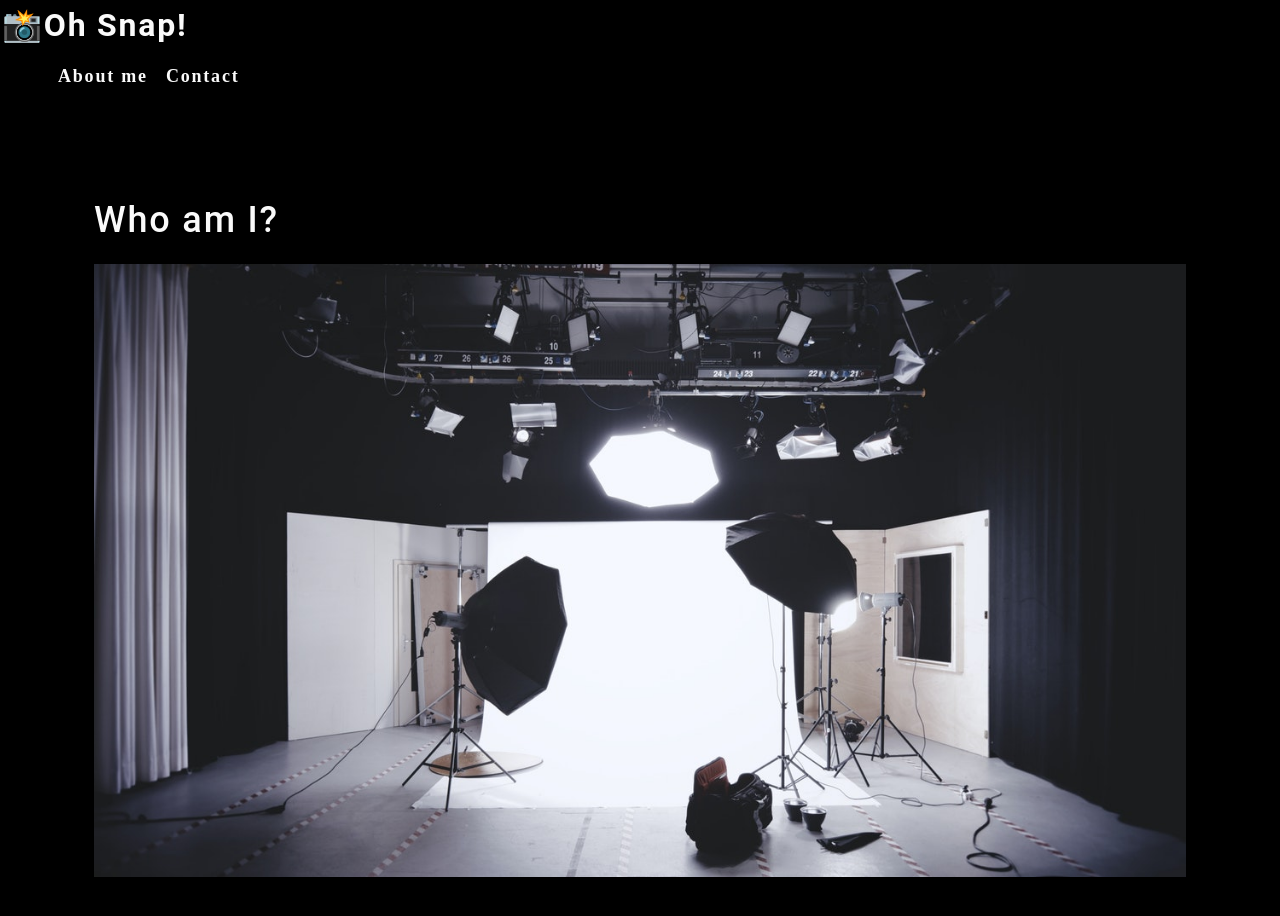
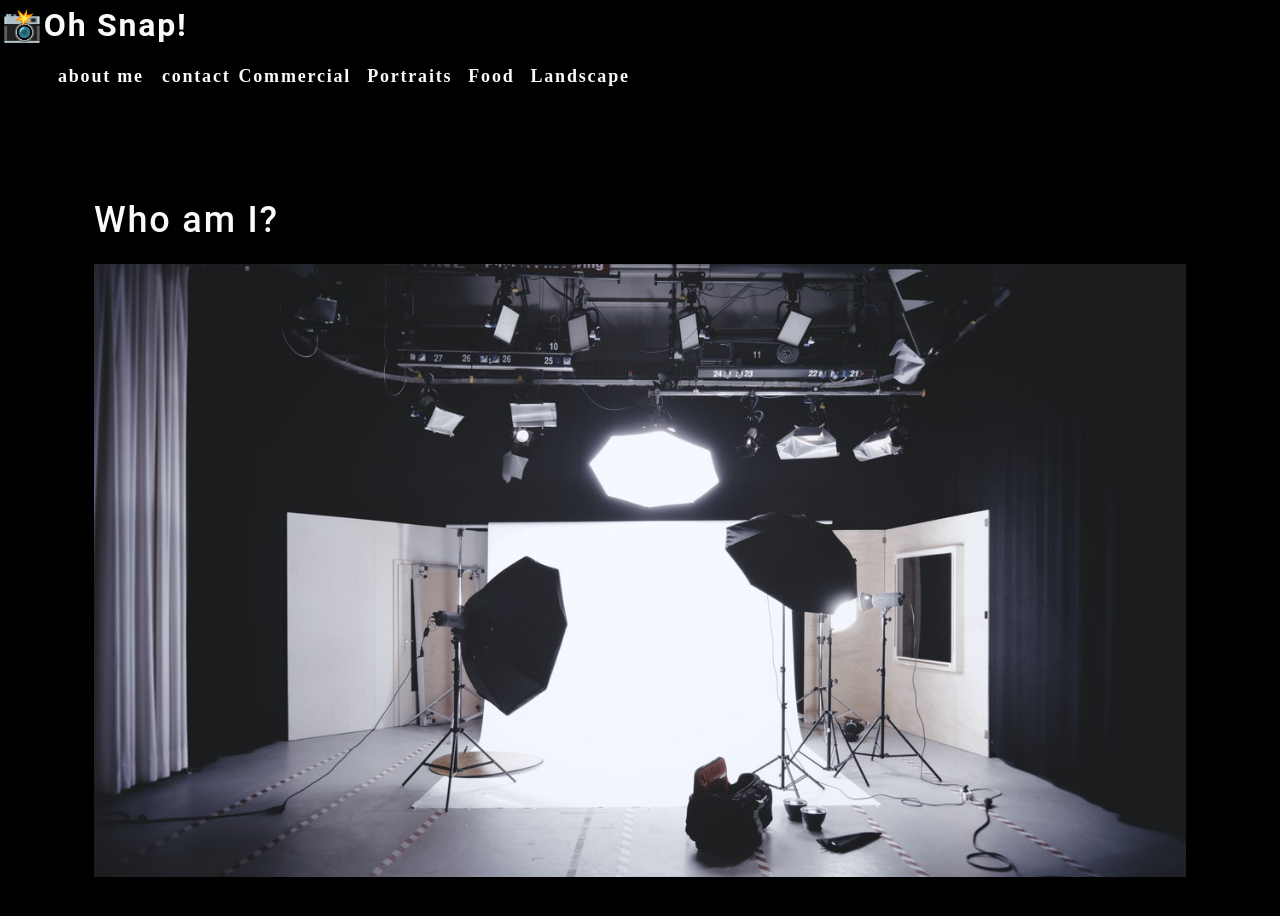
Before and after one commit to FCraven/photo-port, a React (Create React App) app: page / in a window 1280 px wide. Shown: the top 916 px of the page. Built offline with nearby package versions, Linux system fonts and the light colour scheme.

Commit message:
basics of navbar and about

```diff
--- a/src/components/Nav/Nav.js
+++ b/src/components/Nav/Nav.js
@@ -1,6 +1,24 @@
 
 
-const Nav =()=> {
+const Nav = () => {
+  const categories = [
+    {
+      name: "Commercial",
+      description:
+        "Photos of grocery stores, food trucks, and other commercial projects",
+    },
+    { name: "Portraits", description: "Portraits of people in my life" },
+    { name: "Food", description: "Delicious delicacies" },
+    {
+      name: "Landscape",
+      description: "Fields, farmhouses, waterfalls, and the beauty of nature",
+    }
+  ];
+
+  const categorySelected =(name)=> {
+    console.log(name)
+  }
+
   return (
     <header>
       <h2>
@@ -15,13 +33,17 @@ const Nav =()=> {
       <nav>
         <ul className="flex-row">
           <li className="mx-2">
-              <a href="#about">
-                About me
-              </a>
+            <a href="#about">about me</a>
           </li>
           <li>
-              <span>Contact</span>
+            <span>contact</span>
           </li>
+          {categories.map((category) => (
+            <li className="mx-1"
+                key={category.name}>
+              <span onClick={() => categorySelected(category.name)}>{category.name}</span>
+            </li>
+          ))}
         </ul>
       </nav>
     </header>
```
Lines whose indentation alone changed are shown as unchanged.
